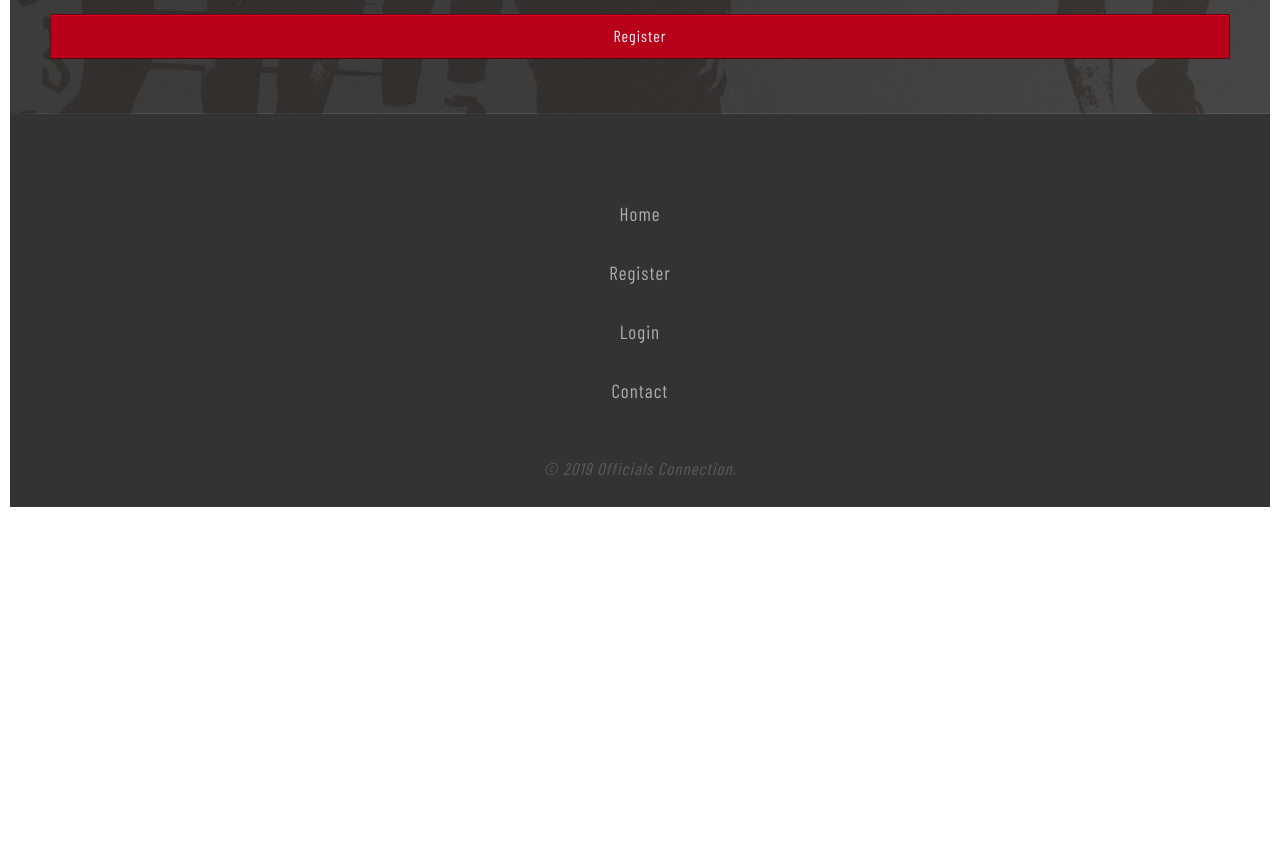
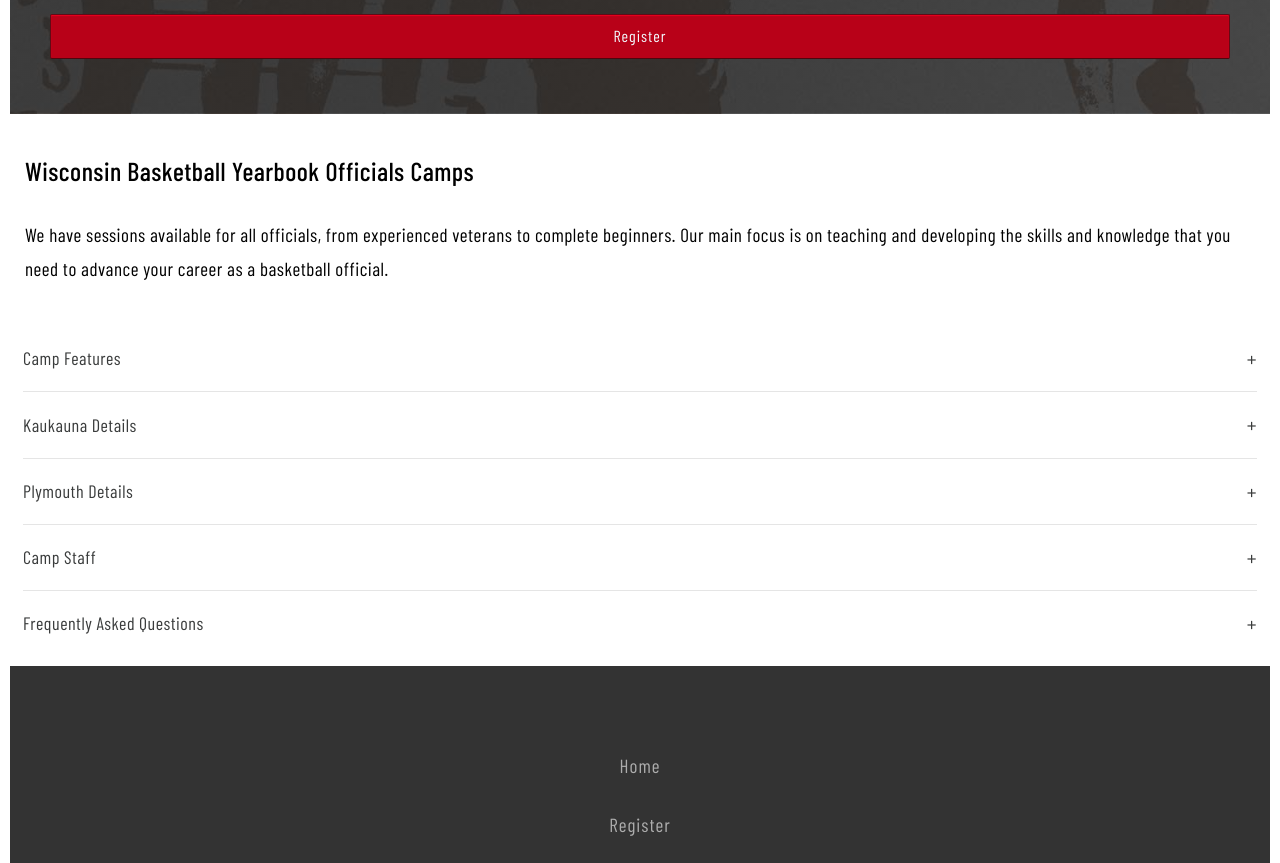
Before and after one commit to seanhasenstein/officials-connection-old, a Next.js app: page / in a window 1280 px wide. Shown: the part 561-1424 px from the top of the page. Before the commit the page ends 1078 px from the top, so only its background shows below. Built offline with nearby package versions, Linux system fonts and the light colour scheme; a web font is replaced by a local one.

Commit message:
add components to index.js

```diff
--- /dev/null
+++ b/components/CampDetails.js
@@ -0,0 +1,34 @@
+/** @jsx jsx */
+import { jsx, css } from '@emotion/core';
+
+const CampDetails = () => (
+  <section css={styles}>
+    <h2>Wisconsin Basketball Yearbook Officials Camps</h2>
+    <p>
+      We have sessions available for all officials, from experienced veterans to
+      complete beginners. Our main focus is on teaching and developing the
+      skills and knowledge that you need to advance your career as a basketball
+      official.
+    </p>
+  </section>
+);
+
+const styles = css`
+  margin: 0 auto;
+  padding: 40px 25px;
+
+  h2 {
+    font-size: 2.6rem;
+    font-weight: 500;
+    line-height: 1.3;
+    margin: 0 0 30px;
+  }
+
+  p {
+    font-size: 1.9rem;
+    line-height: 1.8;
+    font-weight: 300;
+  }
+`;
+
+export default CampDetails;
--- /dev/null
+++ b/components/FeaturesDropdown.js
@@ -0,0 +1,96 @@
+/** @jsx jsx */
+import { jsx, css } from '@emotion/core';
+import { useState } from 'react';
+import theme from './styles/theme';
+
+const FeaturesDropdown = () => {
+  const [buttonToggle, setButtonToggle] = useState(false);
+  const handleClick = e => {
+    setButtonToggle(!buttonToggle);
+  };
+  return (
+    <section css={wrapper}>
+      <ul>
+        <li>
+          <button css={button}>
+            Camp Features <span>+</span>
+          </button>
+          <div className={'content'}>This will be the dropdown content...</div>
+        </li>
+        <li>
+          <button css={button}>
+            Kaukauna Details <span>+</span>
+          </button>
+          <div className={'content'}>This will be the dropdown content...</div>
+        </li>
+        <li>
+          <button css={button}>
+            Plymouth Details <span>+</span>
+          </button>
+          <div className={'content'}>This will be the dropdown content...</div>
+        </li>
+        <li>
+          <button css={button}>
+            Camp Staff <span>+</span>
+          </button>
+          <div className={'content'}>This will be the dropdown content...</div>
+        </li>
+        <li>
+          <button css={button} onClick={handleClick}>
+            Frequently Asked Questions <span>+</span>
+          </button>
+          <div className={buttonToggle ? 'content open' : 'content'}>
+            This will be the dropdown content...
+          </div>
+        </li>
+      </ul>
+    </section>
+  );
+};
+
+const wrapper = css`
+  border-left: 10px solid #fff;
+  border-right: 10px solid #fff;
+  border-bottom: 10px solid #fff;
+
+  ul {
+    list-style: none;
+    padding: 0 13px;
+  }
+
+  li {
+    border-bottom: 1px solid #e5e5e5;
+    padding: 0;
+
+    &:last-of-type {
+      border: none;
+    }
+  }
+
+  .content {
+    display: none;
+
+    &.open {
+      display: block;
+    }
+  }
+`;
+
+const button = css`
+  width: 100%;
+  border: none;
+  padding: 20px 0;
+  margin: 0;
+  display: flex;
+  justify-content: space-between;
+  align-items: center;
+  background: none;
+  color: ${theme.colors.darkGrey};
+  font-size: 1.8rem;
+
+  span {
+    font-size: 2.2rem;
+  }
+`;
+
+export default FeaturesDropdown;
--- a/pages/index.js
+++ b/pages/index.js
@@ -1,10 +1,14 @@
 import Layout from '../components/Layout';
 import Hero from '../components/Hero';
+import CampDetails from '../components/CampDetails';
+import FeaturesDropdown from '../components/FeaturesDropdown';
 
 const Home = () => (
   <>
     <Layout>
       <Hero />
+      <CampDetails />
+      <FeaturesDropdown />
     </Layout>
   </>
 );
```
